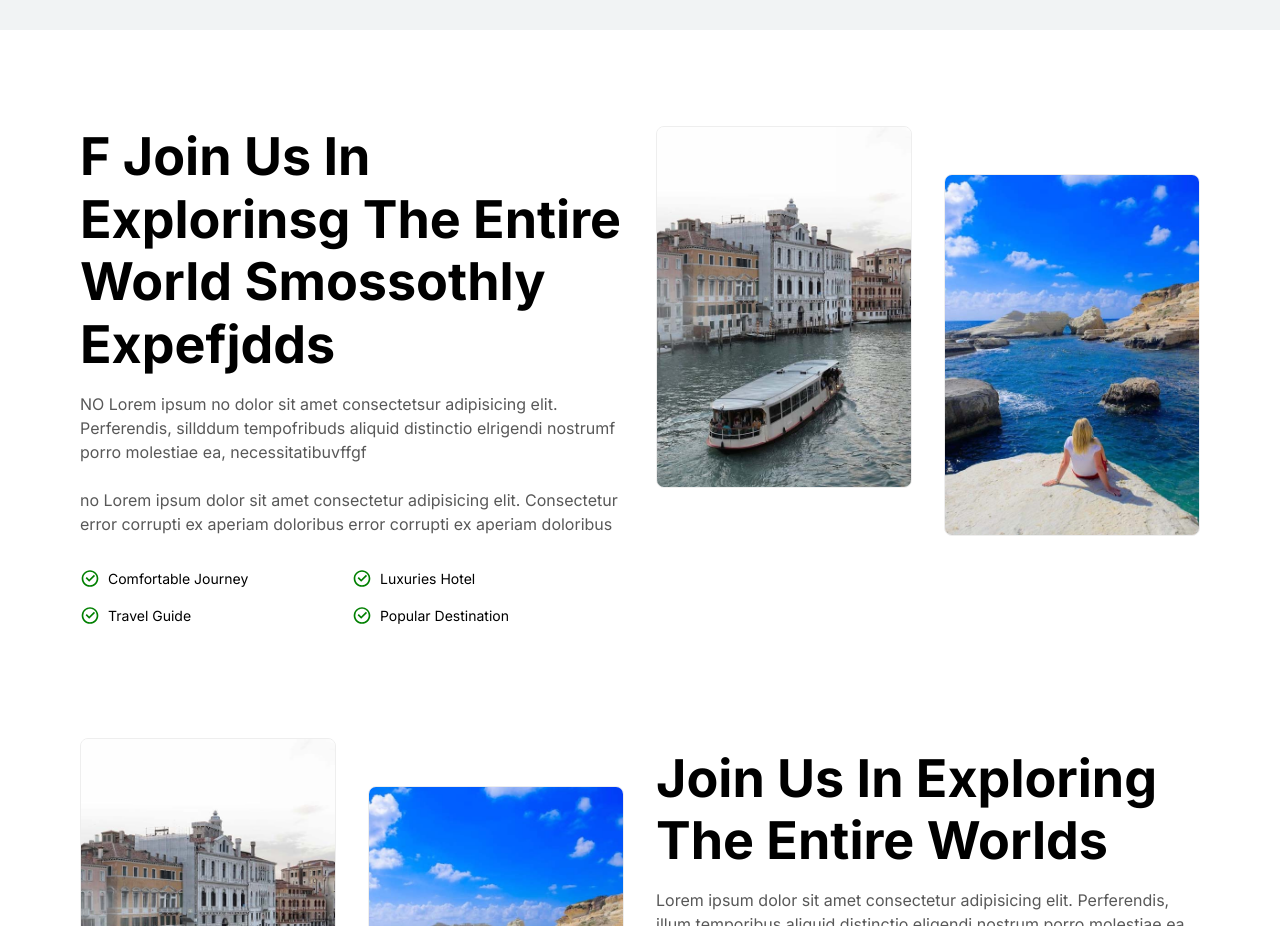
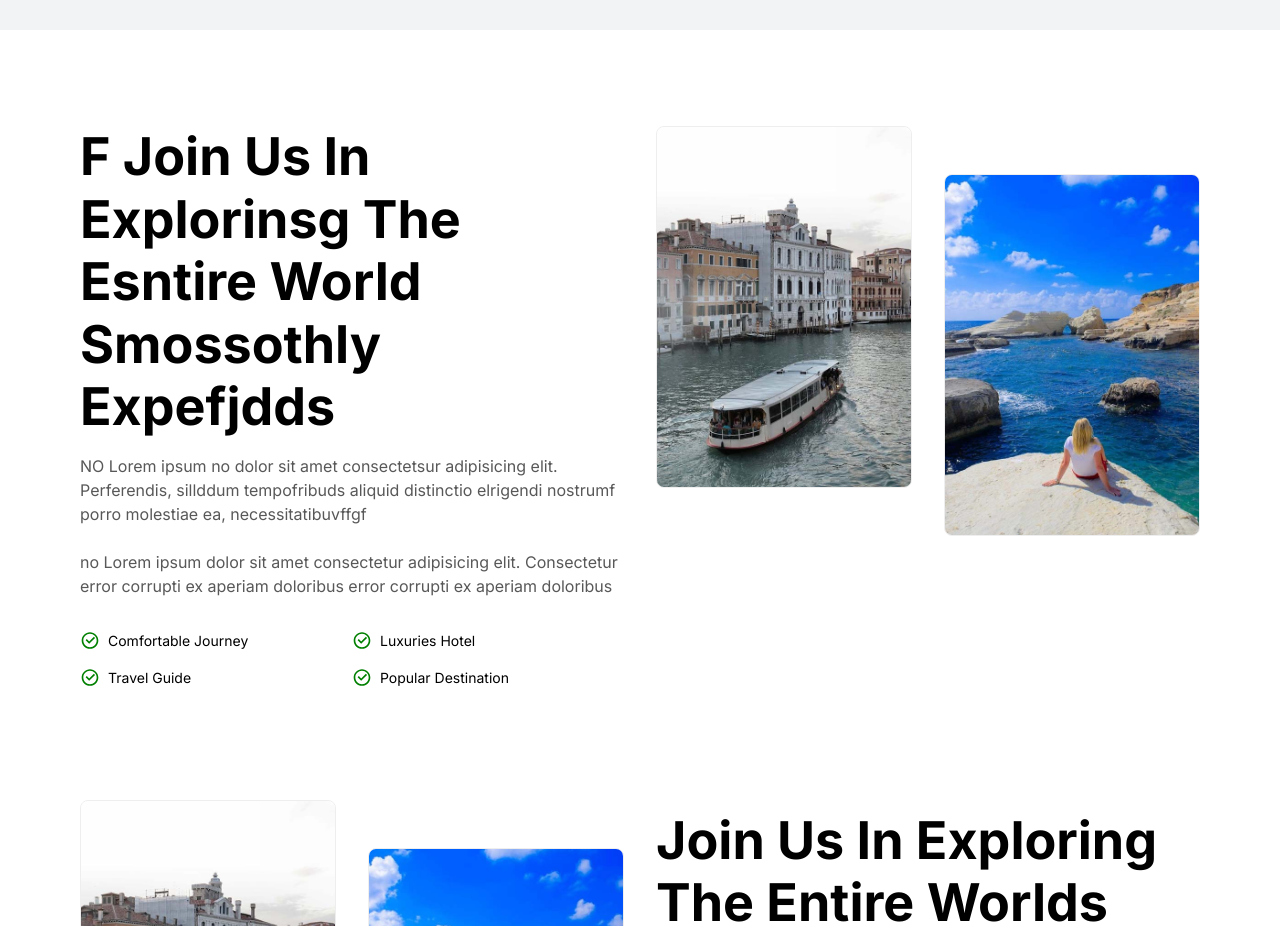
Before and after one commit to Mdshoaib77/TravelTour-Nextjs, a Next.js app: page / in a window 1280 px wide. Shown: the part 1420-2346 px from the top of the page. Built offline with nearby package versions, Linux system fonts and the light colour scheme.

Commit message:
Fix typo in About component heading

```diff
--- a/components/About.tsx
+++ b/components/About.tsx
@@ -9,7 +9,7 @@ const About = () => {
         {/* LEFT */}
         <div className="flex flex-1 flex-col items-start justify-center">
           <h1 className="bold-52 capitalize pb-4">f
-            Join Us In Explorinsg The Entire World Smossothly expefjdds
+            Join Us In Explorinsg The Esntire World Smossothly expefjdds
           </h1>
           <p className="text-gray-50">
            NO Lorem ipsum no dolor sit amet consectetsur adipisicing elit.
```
